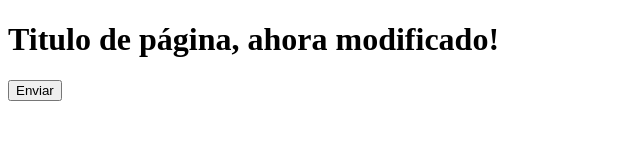
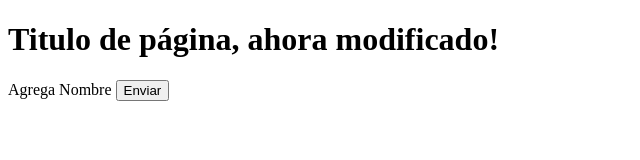
Before and after one commit to agusoro2010/hello-worl-git, a plain HTML site: page index.html in a window 1280 px wide. Shown: the whole page, without its empty margins (0-640 px from the left). Drawn offline with Linux system fonts and the light colour scheme.

Commit message:
Modificado el formulario
modificación etiqueta de texto

```diff
--- a/index.html
+++ b/index.html
@@ -10,6 +10,7 @@
     <h1>Titulo de página, ahora modificado!</h1>
 
     <form action="#">
+        <label for="nombre">Agrega Nombre</label>
         <button>Enviar</button>
     </form>
 </body>
```
